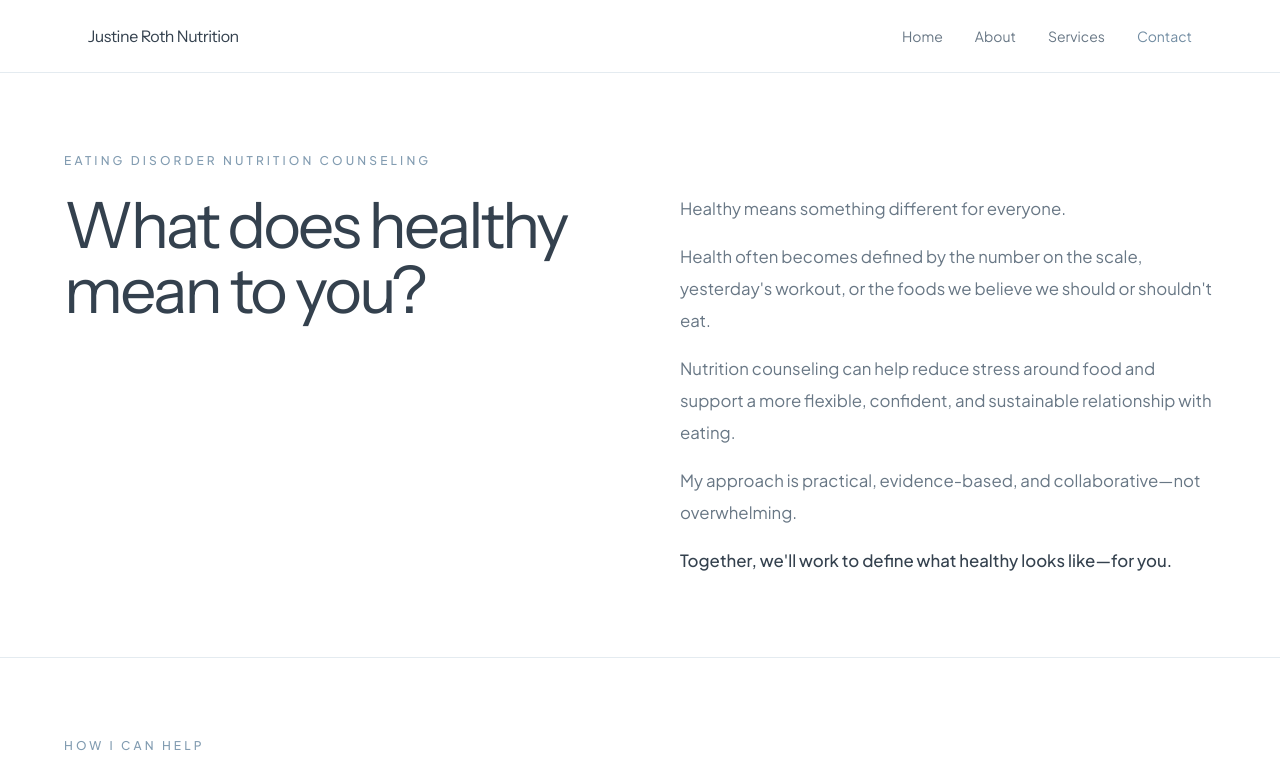
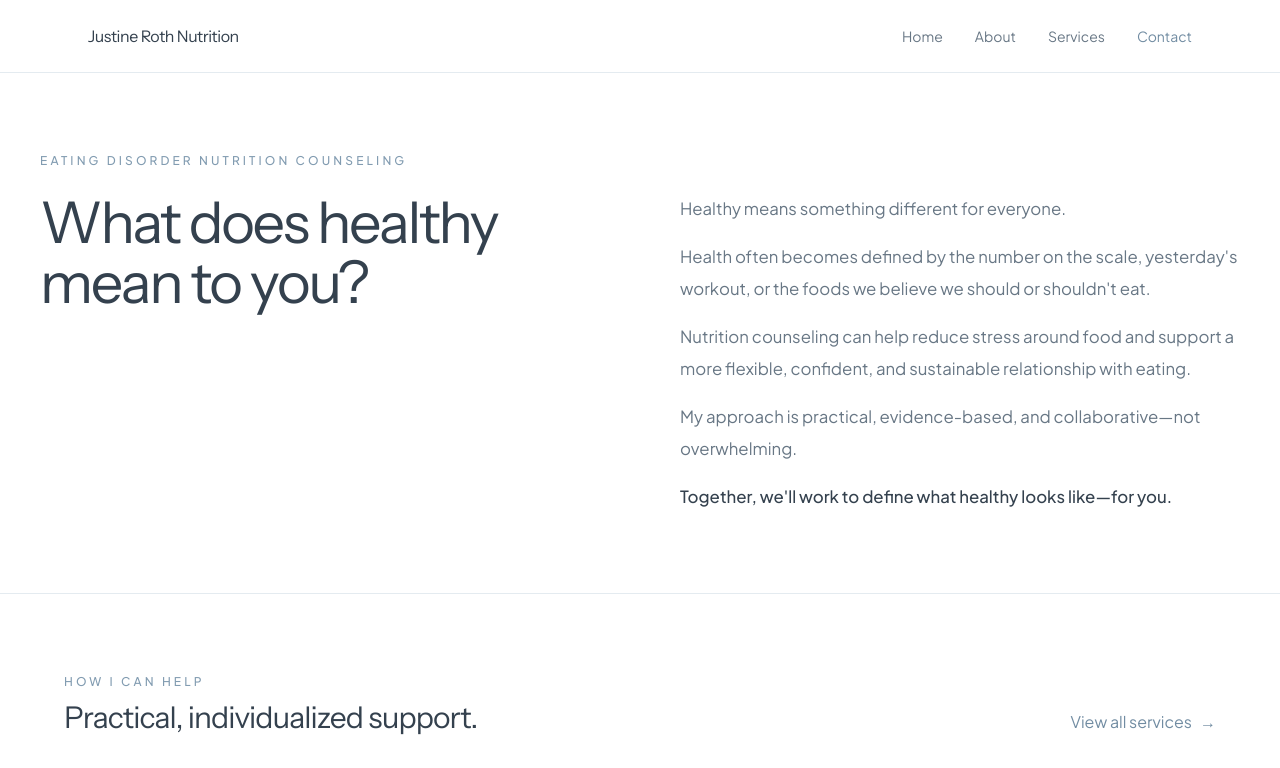
Before and after one commit to justinerothrd/justine-roth-nutrition, a Next.js app: page / in a window 1280 px wide. Shown: the top 768 px of the page. Built offline with nearby package versions, Linux system fonts and the light colour scheme.

Commit message:
Adjust layout and text properties in page.tsx

```diff
--- a/app/page.tsx
+++ b/app/page.tsx
@@ -43,19 +43,19 @@ export default function Home() {
 
       {/* Tablet and desktop hero */}
       <section className="hidden border-b border-[#E4EBF0] px-8 py-14 sm:block lg:px-10 lg:py-20">
-        <div className="mx-auto max-w-6xl">
+        <div className="mx-auto max-w-7xl">
           <p className="text-xs font-medium uppercase tracking-[0.26em] text-[#829CB1]">
             Eating Disorder Nutrition Counseling
           </p>
 
           <div className="mt-6 grid gap-12 lg:grid-cols-[1fr_1fr] lg:gap-16 xl:gap-20">
             <div>
-              <h1 className="font-heading max-w-[13ch] text-[2.75rem] font-normal leading-[1.02] tracking-[-0.045em] md:text-[3.4rem] lg:text-[4rem]">
+              <h1 className="font-heading max-w-[13ch] text-[2.75rem] font-normal leading-[1.04] tracking-[-0.04em] md:text-[3.15rem] lg:text-[3.6rem]">
                 What does healthy mean to you?
               </h1>
             </div>
 
-            <div className="max-w-2xl space-y-4 text-[1.05rem] leading-8 text-[#687785]">
+            <div className="max-w-xl space-y-4 text-[1.05rem] leading-8 text-[#687785]">
               <p>Healthy means something different for everyone.</p>
 
               <p>
```
